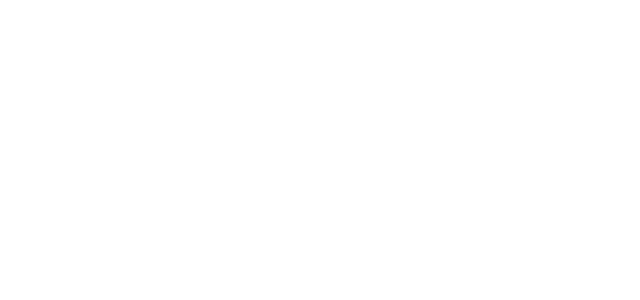
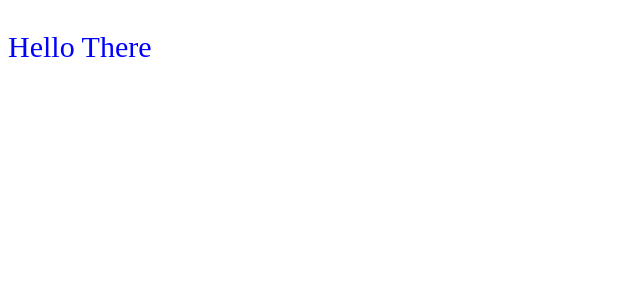
Before and after one commit to ahmednoorzakaria/AgricultresuperappFrontend, a React (Create React App) app: page / in a window 1280 px wide. Before the commit this address had no page. Shown: the top 300 px of the page, without its empty margins (0-640 px from the left). Built offline with nearby package versions, Linux system fonts and the light colour scheme; a web font is replaced by a local one.

Commit message:
homepage path

```diff
--- a/src/App.js
+++ b/src/App.js
@@ -10,8 +10,8 @@ function App() {
     <Router>
       <div>
         <Routes>
+          <Route path='/' element={<HomePage />} />
           <Route path='/signup' element={< SignUpPage />} />
-          <Route path='homepage' element={< HomePage />} />
         </Routes>
       </div>
     </Router>
```
